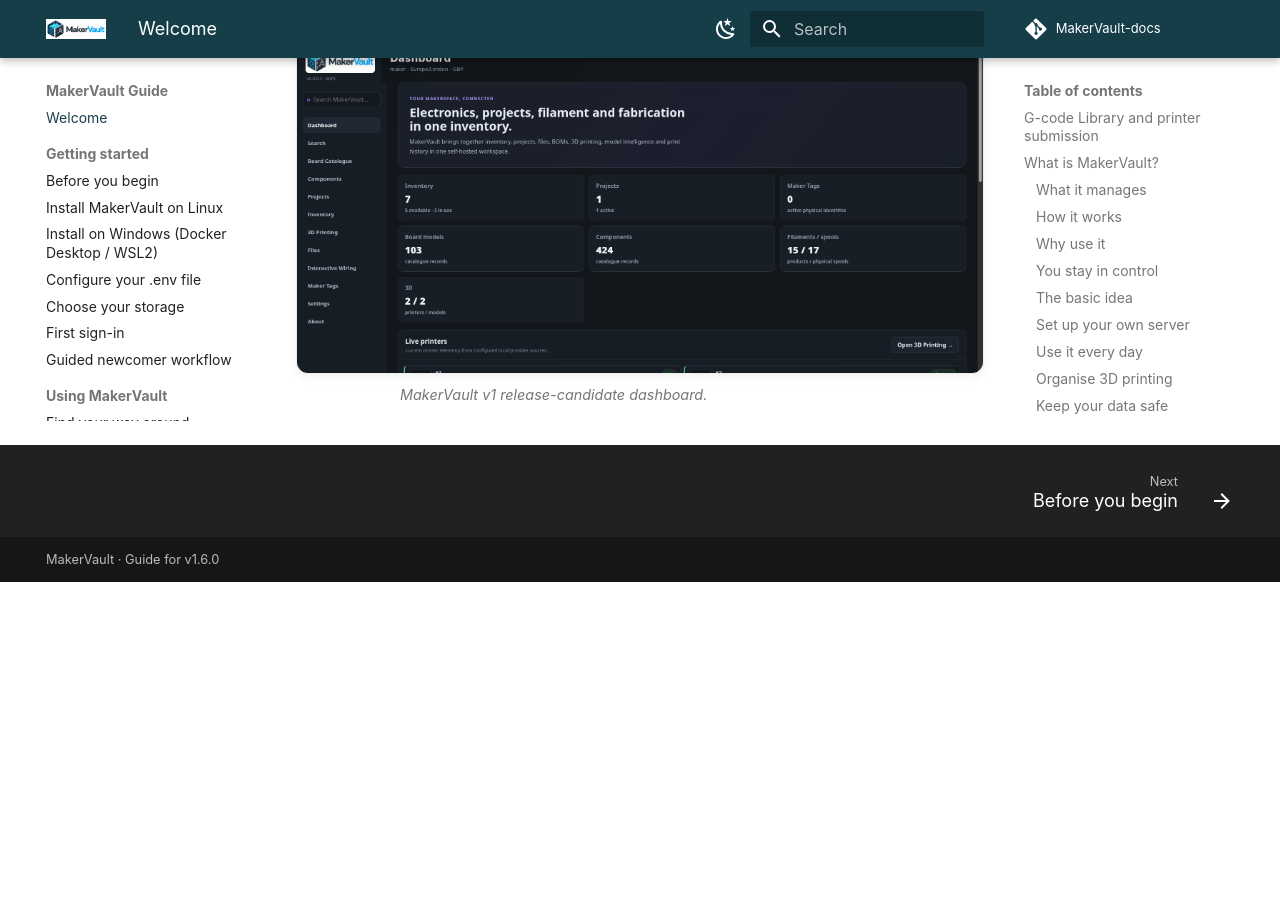
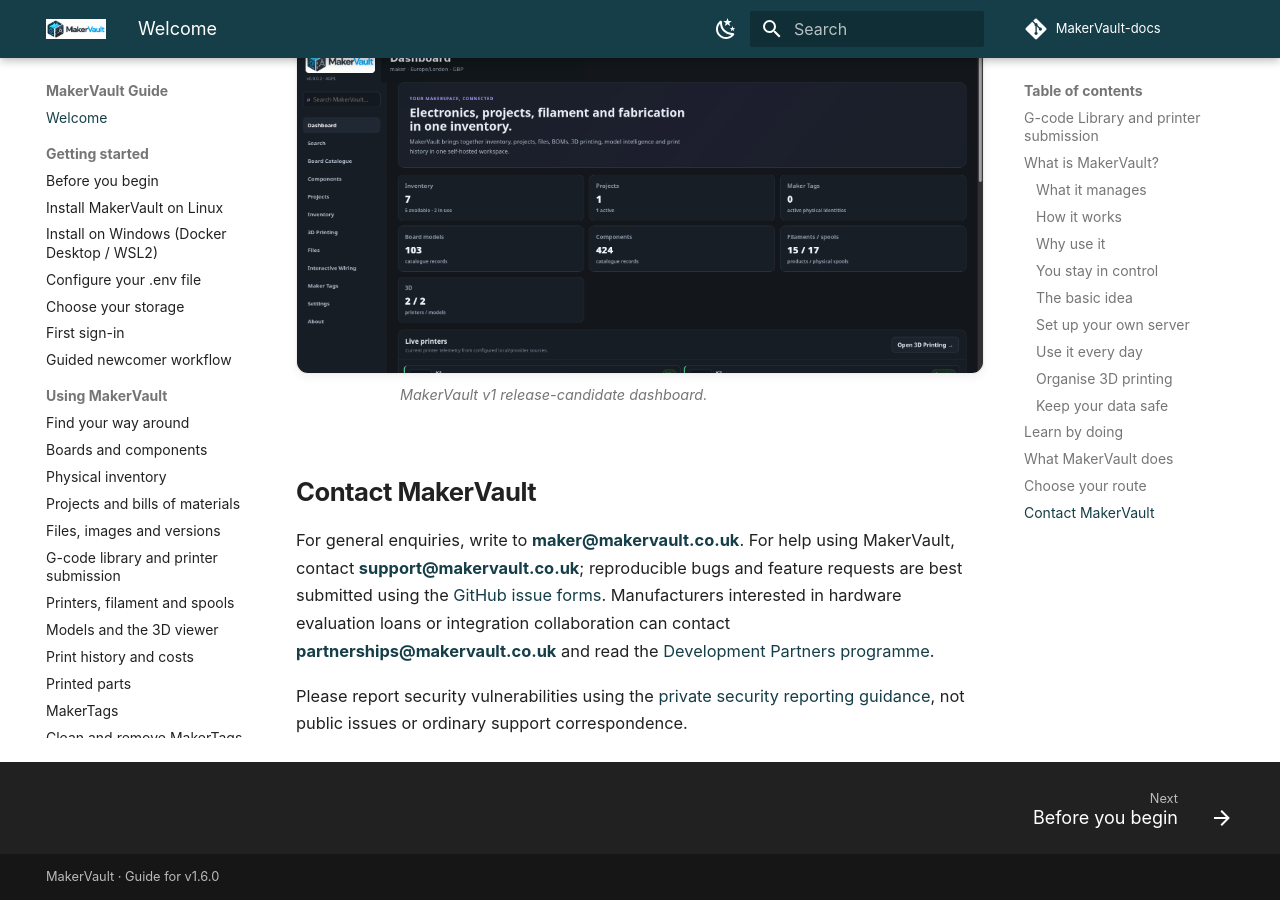
Before and after one commit to gavrd7/MakerVault-docs, an MkDocs documentation site: the page built from docs/guide/index.md, in a window 1280 px wide and 900 px high, scrolled down 5532 px. Built offline with MkDocs 1.6.1 and Material for MkDocs 9.7.7, drawn with Linux system fonts in a browser that asks for light colours; comment, search, counter and statistics services are not loaded; before the commit the page ends 6114 px from its top, so only the background shows below that.

Commit message:
docs: add official project and support email contacts (#41)
* docs: add MakerVault project email contacts

* docs: add MakerVault project email contacts

```diff
--- a/docs/guide/index.md
+++ b/docs/guide/index.md
@@ -157,3 +157,10 @@
   ![MakerVault dashboard showing workspace totals and live-printer information.](assets/screenshots/dashboard-overview.png)
   <figcaption>MakerVault v1 release-candidate dashboard.</figcaption>
 </figure>
+
+
+## Contact MakerVault
+
+For general enquiries, write to **[maker@makervault.co.uk](mailto:maker@makervault.co.uk)**. For help using MakerVault, contact **[support@makervault.co.uk](mailto:support@makervault.co.uk)**; reproducible bugs and feature requests are best submitted using the [GitHub issue forms](https://github.com/gavrd7/MakerVault/issues/new/choose). Manufacturers interested in hardware evaluation loans or integration collaboration can contact **[partnerships@makervault.co.uk](mailto:partnerships@makervault.co.uk)** and read the [Development Partners programme](https://github.com/gavrd7/MakerVault/blob/main/DEVELOPMENT_PARTNERS.md).
+
+Please report security vulnerabilities using the [private security reporting guidance](https://github.com/gavrd7/MakerVault/blob/main/SECURITY.md), not public issues or ordinary support correspondence.
```
Also changed, not shown: README.md (+8 -0 lines).
